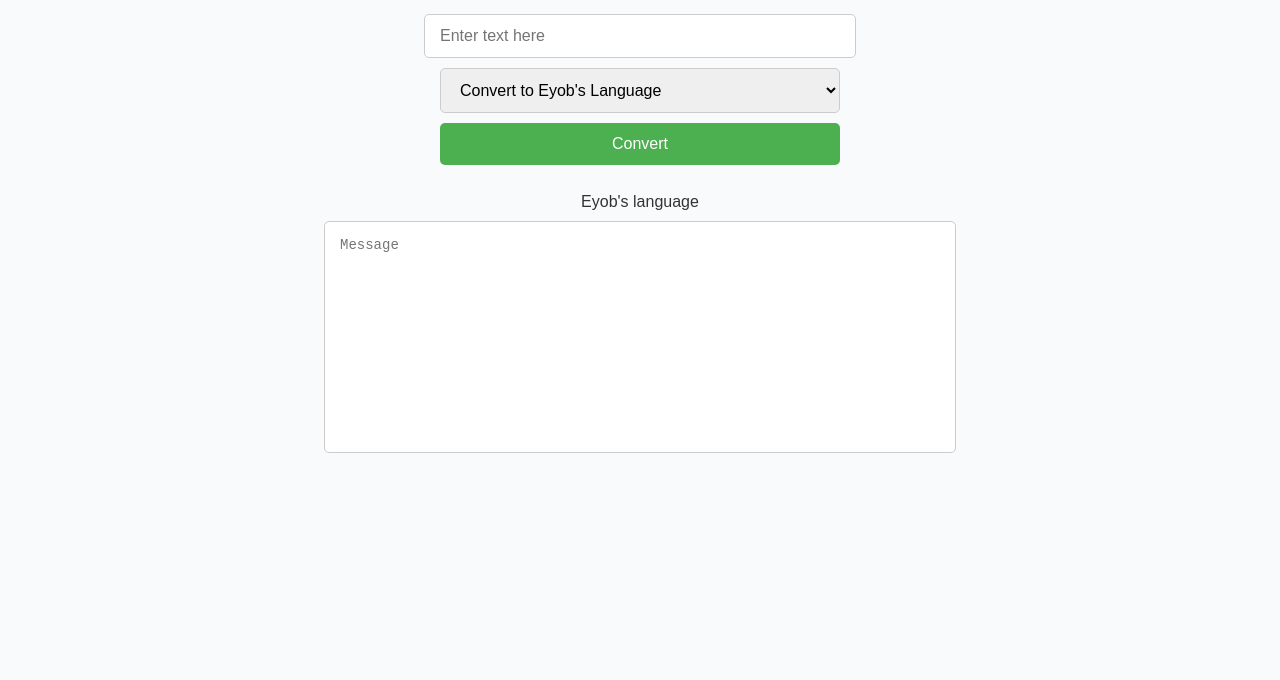
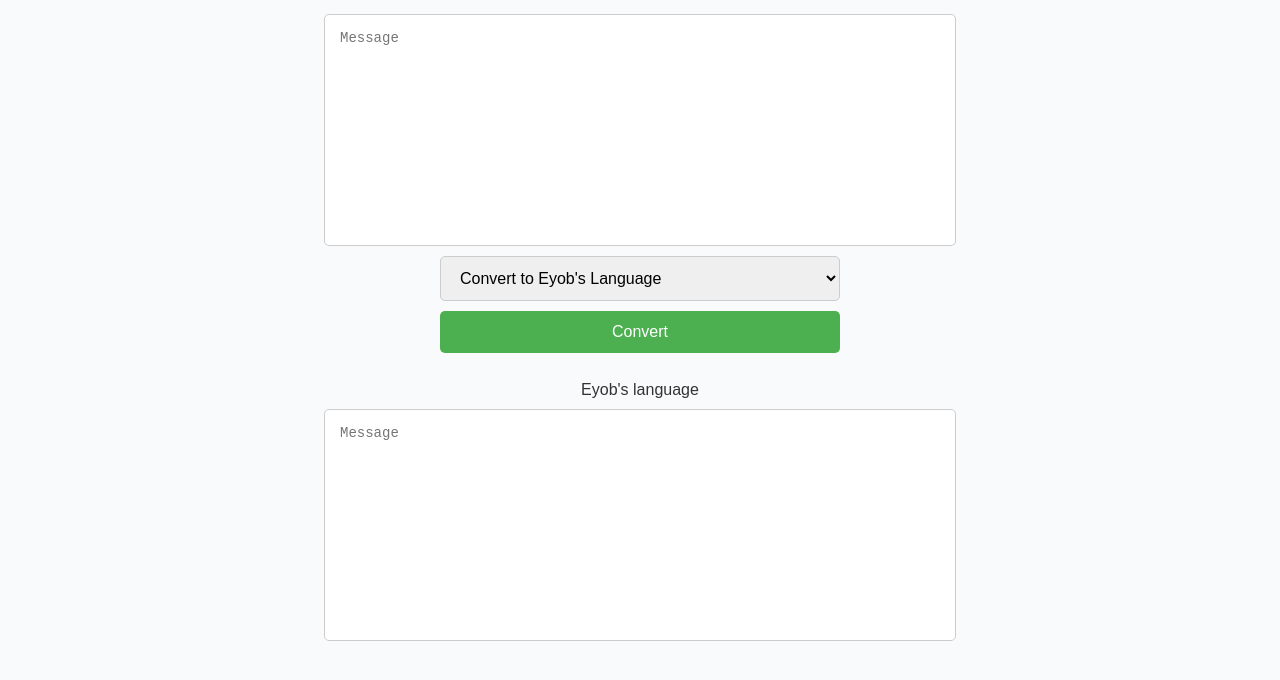
Before and after one commit to Eyob37/Eyob-s-language, a plain HTML site: page index.html in a window 1280 px wide. Shown: the part 72-752 px from the top of the page. Drawn offline with Linux system fonts and the light colour scheme.

Commit message:
Update index.html

```diff
--- a/index.html
+++ b/index.html
@@ -85,7 +85,7 @@
 <body>
     <h1>Eyob's Language Converter</h1>
     Normal sentence
-    <input type="text" id="Original-text" placeholder="Enter text here">
+    <textarea placeholder="Message" id="EL"></textarea>
     <select id="selector">
         <option value="te-EL">Convert to Eyob's Language</option>
         <option value="EL-te">Convert from Eyob's Language</option>
```
